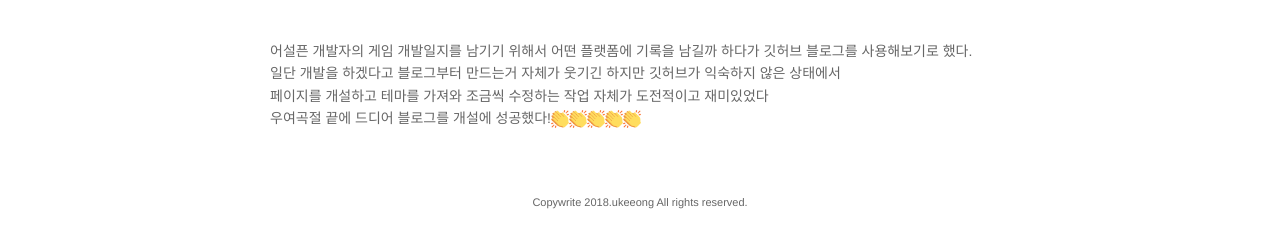
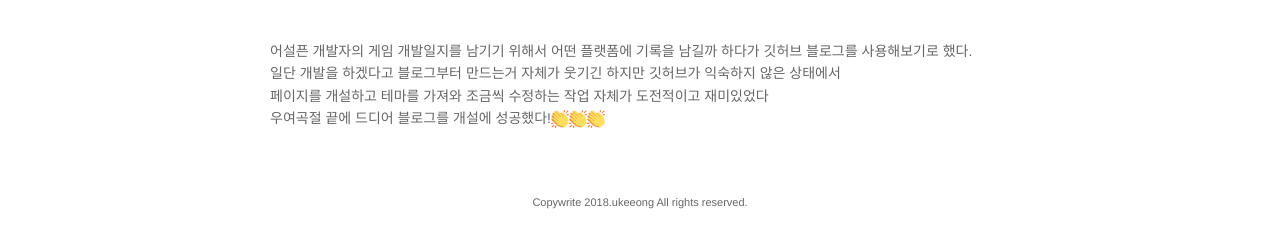
Before and after one commit to ukeeong/ukeeong.github.io, a Jekyll site: the page built from index.html, in a window 1280 px wide. Shown: the part 225-473 px from the top of the page. Built offline with Jekyll 4.4.1, drawn with Linux system fonts in a browser that asks for light colours.

Commit message:
Update 2018-12-06-유기옹의-개발일지.markdown

```diff
--- a/_posts/2018-12-06-유기옹의-개발일지.markdown
+++ b/_posts/2018-12-06-유기옹의-개발일지.markdown
@@ -9,7 +9,7 @@
 어설픈 개발자의 게임 개발일지를 남기기 위해서 어떤 플랫폼에 기록을 남길까 하다가 깃허브 블로그를 사용해보기로 했다.<br>
 일단 개발을 하겠다고 블로그부터 만드는거 자체가 웃기긴 하지만 깃허브가 익숙하지 않은 상태에서<br>
 페이지를 개설하고 테마를 가져와 조금씩 수정하는 작업 자체가 도전적이고 재미있었다<br>
-우여곡절 끝에 드디어 블로그를 개설에 성공했다!<img width="18px" height="18px" src="/images/emj_clap.png"><img width="18px" height="18px" src="/images/emj_clap.png"><img width="18px" height="18px" src="/images/emj_clap.png"><img width="18px" height="18px" src="/images/emj_clap.png"><img width="18px" height="18px" src="/images/emj_clap.png"><br>
+우여곡절 끝에 드디어 블로그를 개설에 성공했다!<img width="18px" height="18px" src="/images/emj_clap.png"><img width="18px" height="18px" src="/images/emj_clap.png"><img width="18px" height="18px" src="/images/emj_clap.png"><br>
 
 <br>
 게임 개발은 유니티와 c#을 이용해서 할 예정.<br>
```
